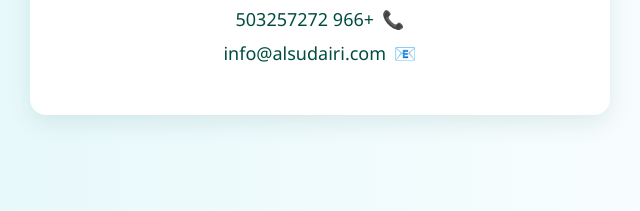
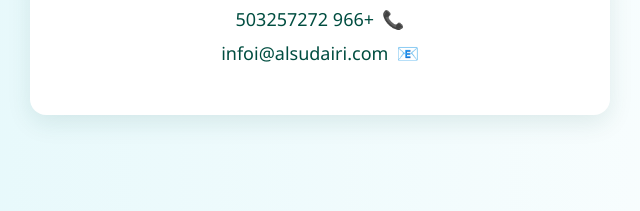
Before and after one commit to basel1119/my-websde, a plain HTML site: page index.html in a window 1280 px wide. Shown: the part 409-620 px from the top of the page, 320-960 px from the left. Drawn offline with Linux system fonts and the light colour scheme.

Commit message:
Update index.html

```diff
--- a/index.html
+++ b/index.html
@@ -62,7 +62,7 @@
     <h1>شركة السديري العقارية</h1>
     <p><span class="icon">📍</span>القصيم بريدة، المملكة العربية السعودية</p>
     <p><span class="icon">📞</span>+966 503257272</p>
-    <p><span class="icon">📧</span>info@alsudairi.com</p>
+    <p><span class="icon">📧</span>infoi@alsudairi.com</p>
   </div>
 
 </body>
```
